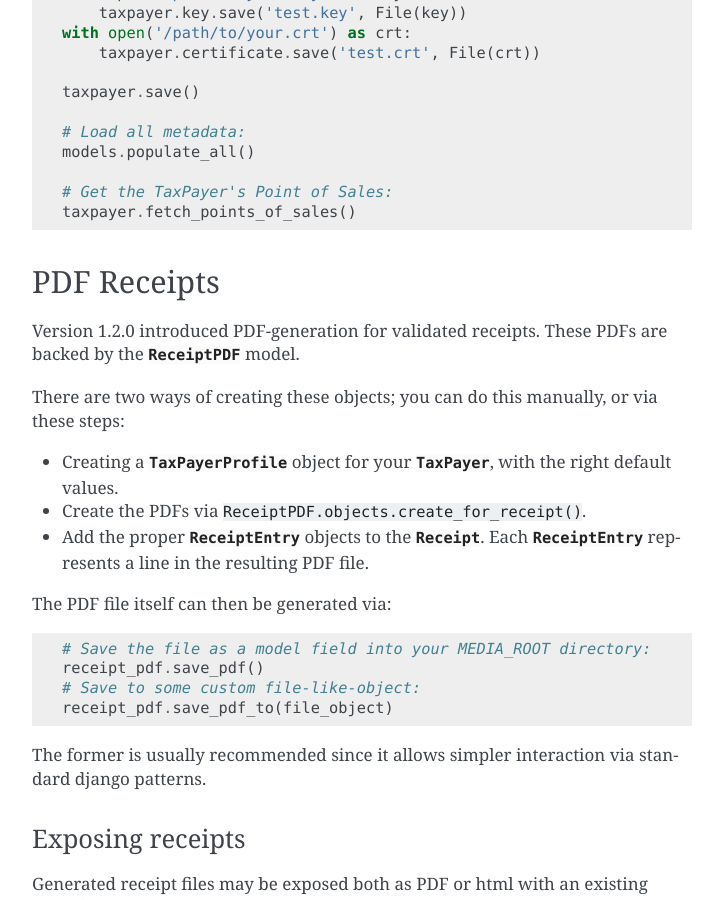
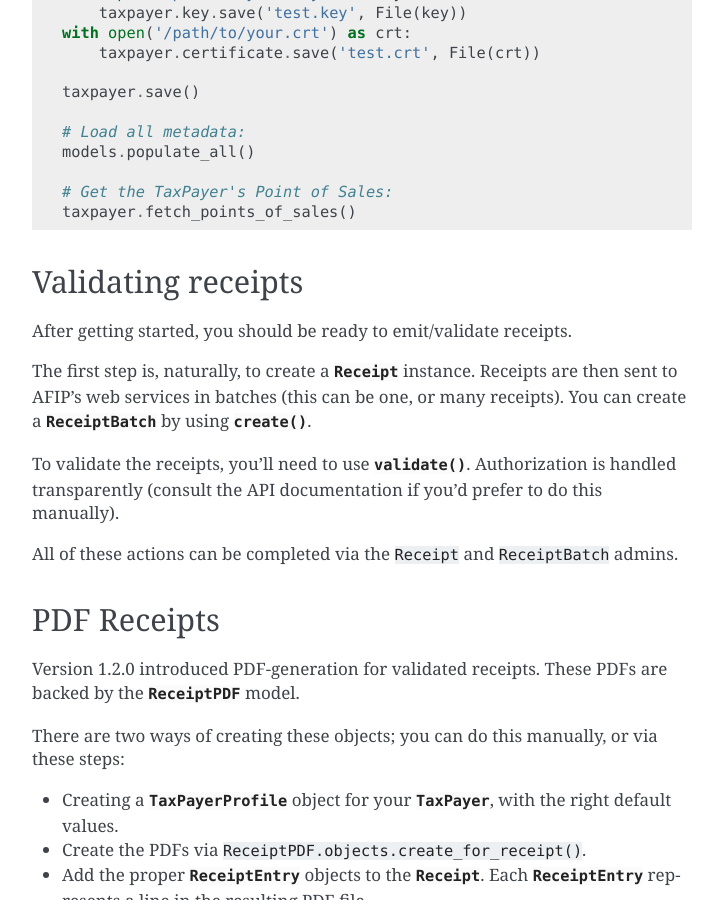
Before and after one commit to WhyNotHugo/django-afip, a Sphinx documentation site: the page built from docs/usage.rst, in a window 1280 px wide and 900 px high, scrolled down 1686 px. Shown: the whole window, without its empty margins (388-1111 px from the left). Built offline with Sphinx 7.4.7, drawn with Linux system fonts in a browser that asks for light colours; the version number could not be read and is left out.

Commit message:
Document how to actually validate Receipts
This was a bit non-obvious, so include some clearer documentation on how
to do this.

```diff
--- a/docs/usage.rst
+++ b/docs/usage.rst
@@ -86,6 +86,23 @@ This brief example shows how to achieve the above::
     # Get the TaxPayer's Point of Sales:
     taxpayer.fetch_points_of_sales()
 
+Validating receipts
+-------------------
+
+After getting started, you should be ready to emit/validate receipts.
+
+The first step is, naturally, to create a :class:`~.Receipt` instance. Receipts
+are then sent to AFIP's web services in batches (this can be one, or many
+receipts). You can create a :class:`~.ReceiptBatch` by using
+:meth:`~.ReceiptBatchManager.create`.
+
+To validate the receipts, you'll need to use :meth:`~.ReceiptBatch.validate`.
+Authorization is handled transparently (consult the API documentation if you'd
+prefer to do this manually).
+
+All of these actions can be completed via the ``Receipt`` and ``ReceiptBatch``
+admins.
+
 PDF Receipts
 ------------
 
```
Also changed, not shown: docs/api.rst (+9 -0 lines), 1 other file.
